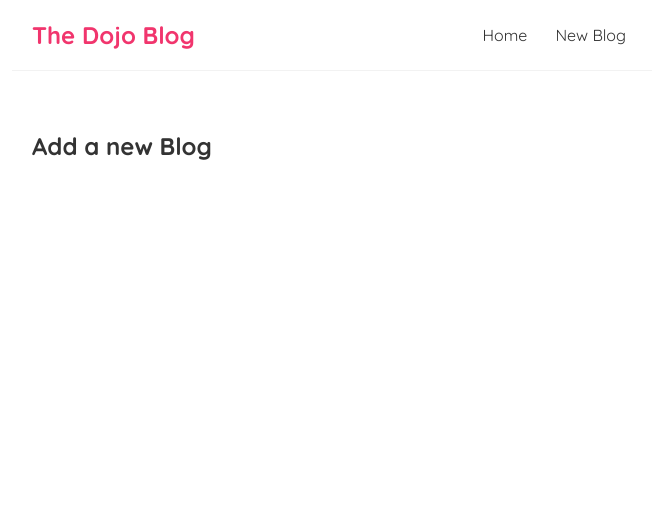
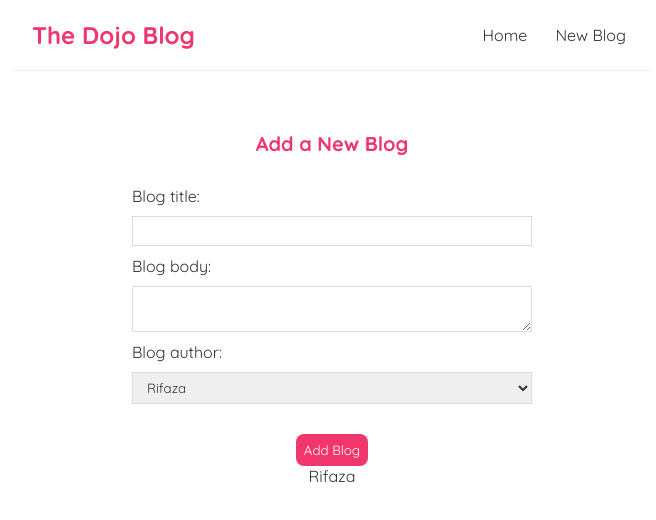
Before and after one commit to Rifaza/blog-project, a React (Create React App) app: page /create in a window 1280 px wide. Shown: the top 520 px of the page, without its empty margins (308-964 px from the left). Built offline with nearby package versions, Linux system fonts and the light colour scheme.

Commit message:
Creating a new blog

```diff
--- a/src/Create.js
+++ b/src/Create.js
@@ -1,7 +1,39 @@
+import { useState } from "react";
+
 const Create = () => {
+
+const [title, setTitle]  =  useState('')
+const [body, setBody]  =  useState('')
+const [author, setAuthor]  =  useState('Rifaza')
+
     return (
-        <div className="craete">
-            <h2>Add a new Blog</h2>
+        <div className="create">
+            <h2>Add a New Blog</h2>
+            <form>
+                <label>Blog title:</label>
+                <input type="text" required value={title}
+                onChange={(e) => setTitle(e.target.value)}></input>
+
+                <label>Blog body:</label>
+                <textarea  required value={body}
+                 onChange={(e) => setBody(e.target.value)}/>
+
+                <label>Blog author:</label>
+                <select
+                value={author}
+                onChange={(e) => setAuthor(e.target.value)}
+                >
+                    <option value="Rifaza">Rifaza</option>
+                    <option value="Anas">Anas</option>
+                </select>
+                <br/>
+                <button> Add Blog </button>
+
+                <br/>
+                <p>{title}</p>
+                <p>{body}</p>
+                <p>{author}</p>
+            </form>
         </div>
      );
 }
--- a/src/index.css
+++ b/src/index.css
@@ -70,3 +70,35 @@
   border-radius: 8px;
   cursor: pointer;
 } */
+
+/* create new blog form */
+.create {
+  max-width: 400px;
+  margin: 0 auto;
+  text-align: center;
+}
+.create label {
+  text-align: left;
+  display: block;
+}
+.create h2 {
+  font-size: 20px;
+  color: #f1356d;
+  margin-bottom: 30px;
+}
+.create input, .create textarea, .create select {
+  width: 100%;
+  padding: 6px 10px;
+  margin: 10px 0;
+  border: 1px solid #ddd;
+  box-sizing: border-box;
+  display: block;
+}
+.create button {
+  background: #f1356d;
+  color: #fff;
+  border: 0;
+  padding: 8px;
+  border-radius: 8px;
+  cursor: pointer;
+}
```
